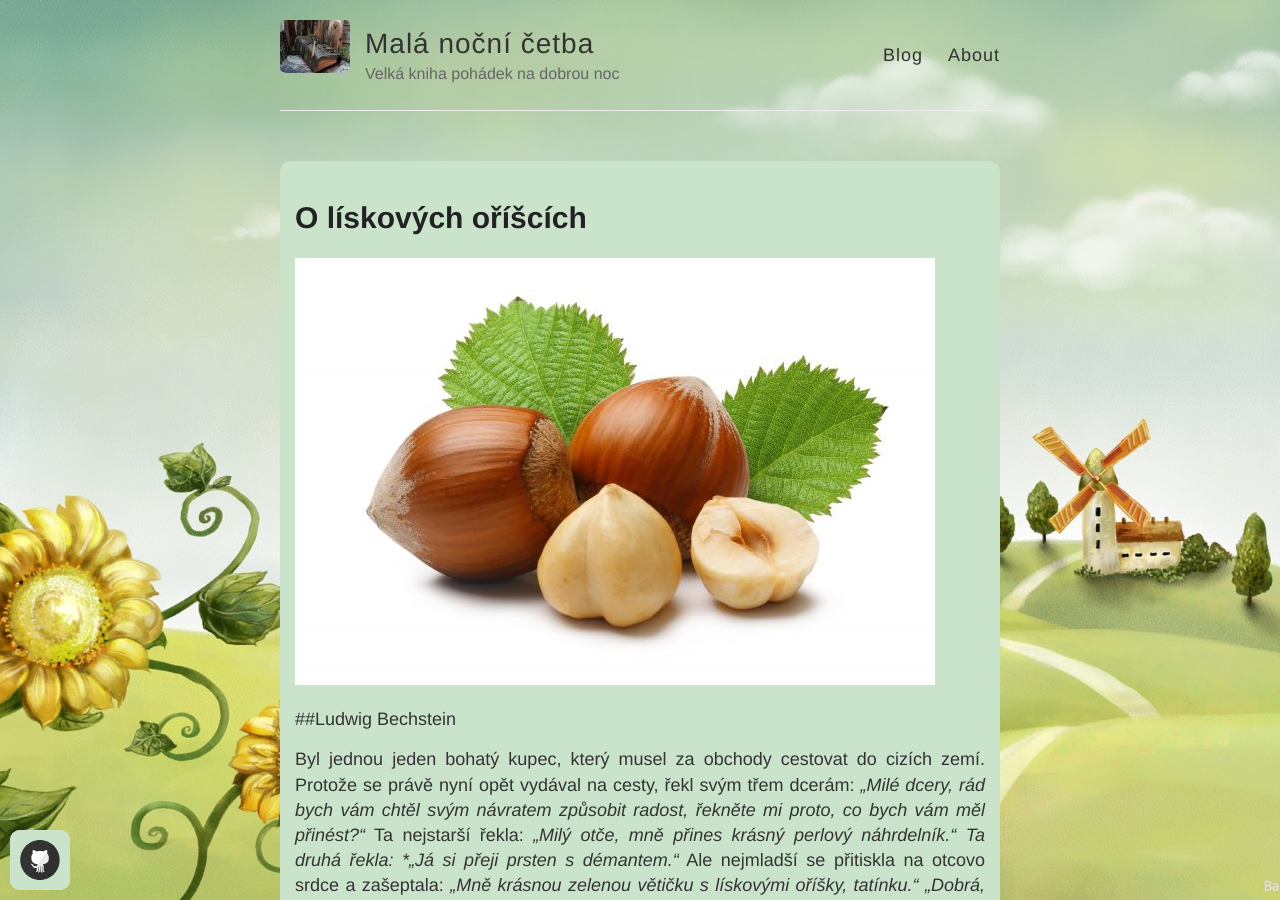
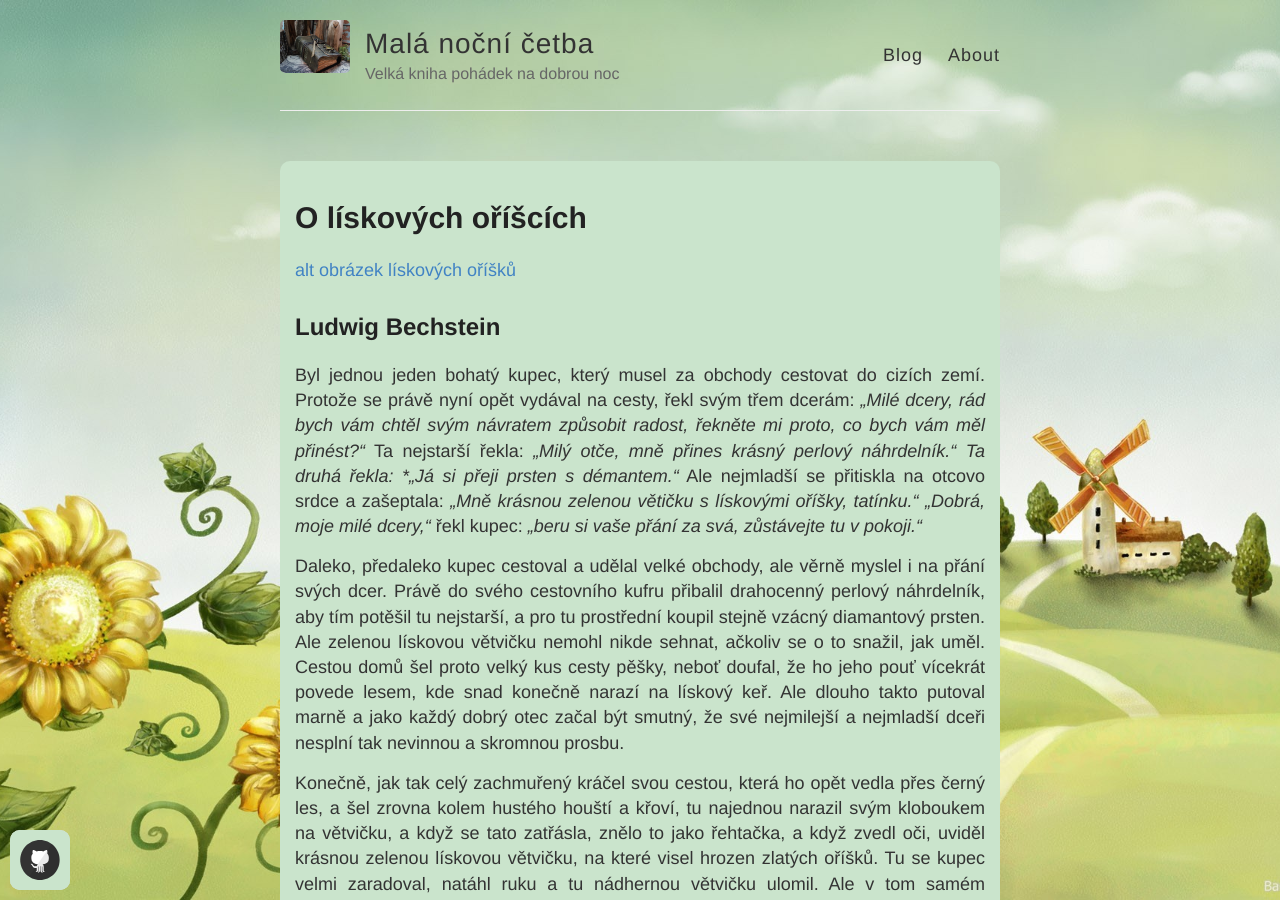
Before and after one commit to 450000/450000.github.io, a Jekyll site: the page built from _posts/2016-05-18-O-liskovych-oriscich.md, in a window 1280 px wide and 900 px high. Built offline with Jekyll 4.4.1, drawn with Linux system fonts in a browser that asks for light colours; some of the changed text lies outside the part shown.

Commit message:
oprava syntaxe md

```diff
--- a/_posts/2016-05-18-O-liskovych-oriscich.md
+++ b/_posts/2016-05-18-O-liskovych-oriscich.md
@@ -2,10 +2,10 @@
 layout: post
 title: O lískových oříšcích
 ---
-![alt obrázek lískových oříšků](https://github.com/450000/450000.github.io/blob/master/images/orisky_liskove.jpg)
+[alt obrázek lískových oříšků](https://github.com/450000/450000.github.io/blob/master/images/orisky_liskove.jpg)
 
 
-##Ludwig Bechstein
+## Ludwig Bechstein ##
 
 Byl jednou jeden bohatý kupec, který musel za obchody cestovat do cizích zemí. Protože se právě nyní opět vydával na cesty, řekl svým
 třem dcerám: *„Milé dcery, rád bych vám chtěl svým návratem způsobit radost, řekněte mi proto, co bych vám měl přinést?“*
@@ -71,6 +71,6 @@
 Rodiče i sestry o tomto šťastlivém osudu brzy zpravili a vzali je k sobě na zámek, aby tam po všechny časy vedli nádherný život.
 
 
-*Dostupné [zde]( http://pohadky.org/index.php?co=pohadka&pohadka=765)<br/>
++Dostupné [zde]( http://pohadky.org/index.php?co=pohadka&pohadka=765)<br/>
 
-*Server [pohádky.org](www.pohadky.org)
++Server [pohádky.org](www.pohadky.org)
```
